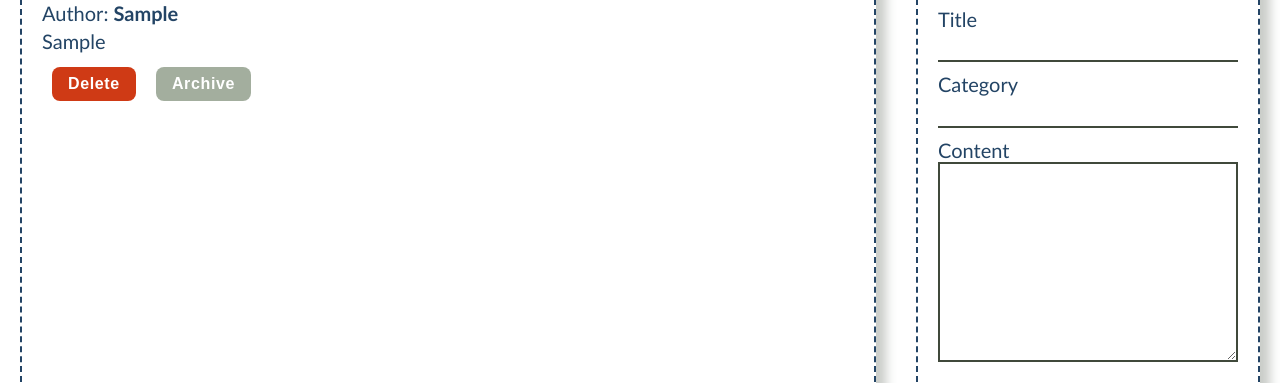
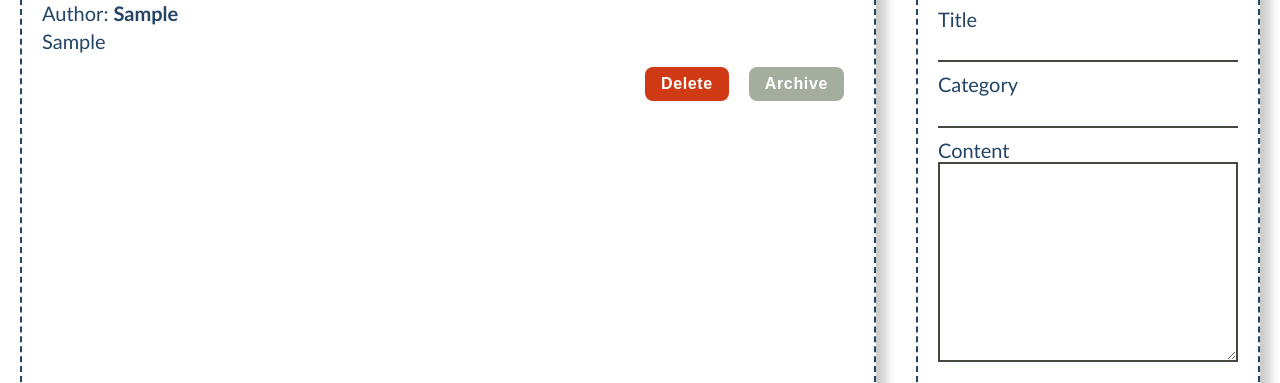
Before and after one commit to craftina/javascript-tasks, a plain HTML site: page soft-blog/index.html in a window 1280 px wide. Both pictures are taken after typing "Sample", "Sample", "Sample", "Sample" into the empty fields and a click on the button "Create". Shown: the part 210-593 px from the top of the page. Drawn offline with Linux system fonts and the light colour scheme.

Commit message:
changes in the css code

```diff
--- a/soft-blog/styles/style.css
+++ b/soft-blog/styles/style.css
@@ -80,6 +80,10 @@ aside{
   flex: 1 1 25vw;
 }
 
+/* form{
+  display: flex;
+} */
+
 form>p,button{
   margin: 0.5rem;
 }
@@ -97,6 +101,11 @@ form textarea{
   width: 100%;
   height: 10rem;
   border: solid 0.1rem #40493B
+}
+
+article div {
+  display: flex;
+  justify-content: right;
 }
 .archive-section>ol{
   margin:1em;
```
